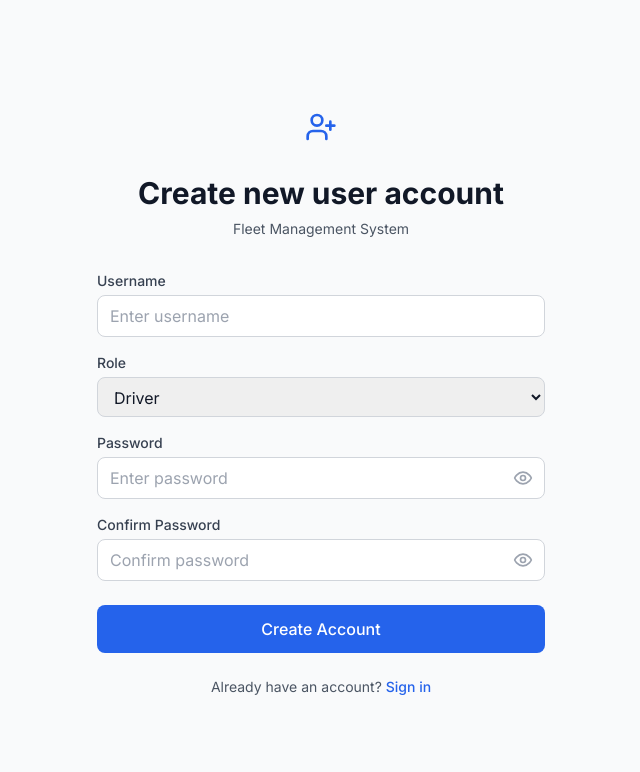
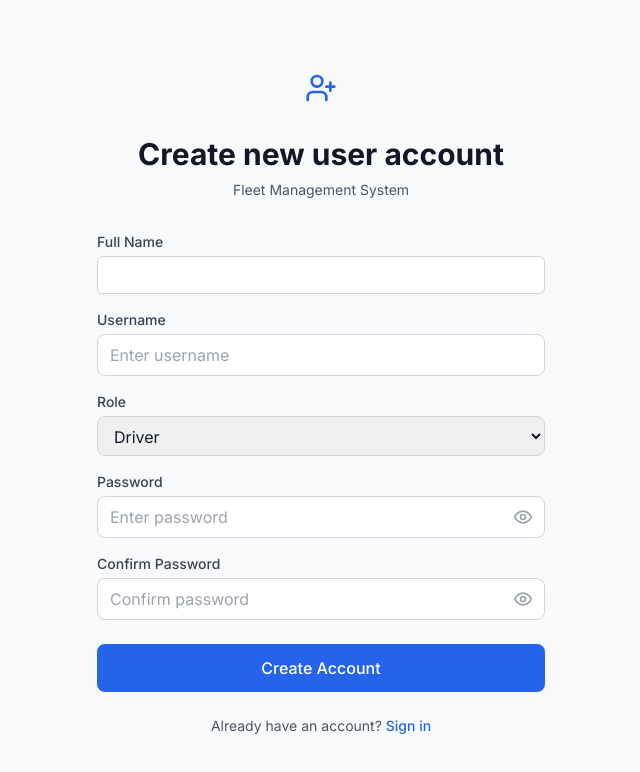
Before and after one commit to naolyizotaw/fleet-resource-managment-system, a React (Create React App) app in the folder frontend/: page /register in a window 1280 px wide. Shown: the top 772 px of the page, without its empty margins (319-959 px from the left). Built offline with nearby package versions, Linux system fonts and the light colour scheme.

Commit message:
fixed a bug in the user schema

```diff
--- a/frontend/src/pages/Register.js
+++ b/frontend/src/pages/Register.js
@@ -1,10 +1,11 @@
 import React, { useState } from 'react';
 import { Link, useNavigate } from 'react-router-dom';
 import { useAuth } from '../contexts/AuthContext';
-import { Eye, EyeOff, Truck, UserPlus } from 'lucide-react';
+import { Eye, EyeOff, UserPlus } from 'lucide-react';
 
 const Register = () => {
   const [formData, setFormData] = useState({
+    fullName: '',
     username: '',
     password: '',
     confirmPassword: '',
@@ -44,6 +45,10 @@ const Register = () => {
 
     if (!formData.username.trim()) {
       newErrors.username = 'Username is required';
+    }
+
+    if (!formData.fullName.trim()) {
+      newErrors.fullName = 'Full Name is required';
     }
 
     setErrors(newErrors);
@@ -89,6 +94,21 @@ const Register = () => {
 
         <form className="mt-8 space-y-6" onSubmit={handleSubmit}>
           <div className="space-y-4">
+            <div>
+              <label htmlFor="fullName" className="block text-sm font-medium text-gray-700">
+                Full Name
+              </label>
+              <input
+                id="fullName"
+                name="fullName"
+                type="text"
+                required
+                className={`mt-1 appearance-none block w-full px-3 py-2 border ${errors.fullName ? 'border-red-500' : 'border-gray-300'} rounded-md shadow-sm placeholder-gray-400 focus:outline-none focus:ring-primary-500 focus:border-primary-500 sm:text-sm`}
+                value={formData.fullName}
+                onChange={handleChange}
+              />
+              {errors.fullName && <p className="mt-2 text-sm text-red-600">{errors.fullName}</p>}
+            </div>
             <div>
               <label htmlFor="username" className="block text-sm font-medium text-gray-700">
                 Username
```
Also changed, not shown: 1 other file (tests, documents, lock files or other folders).
